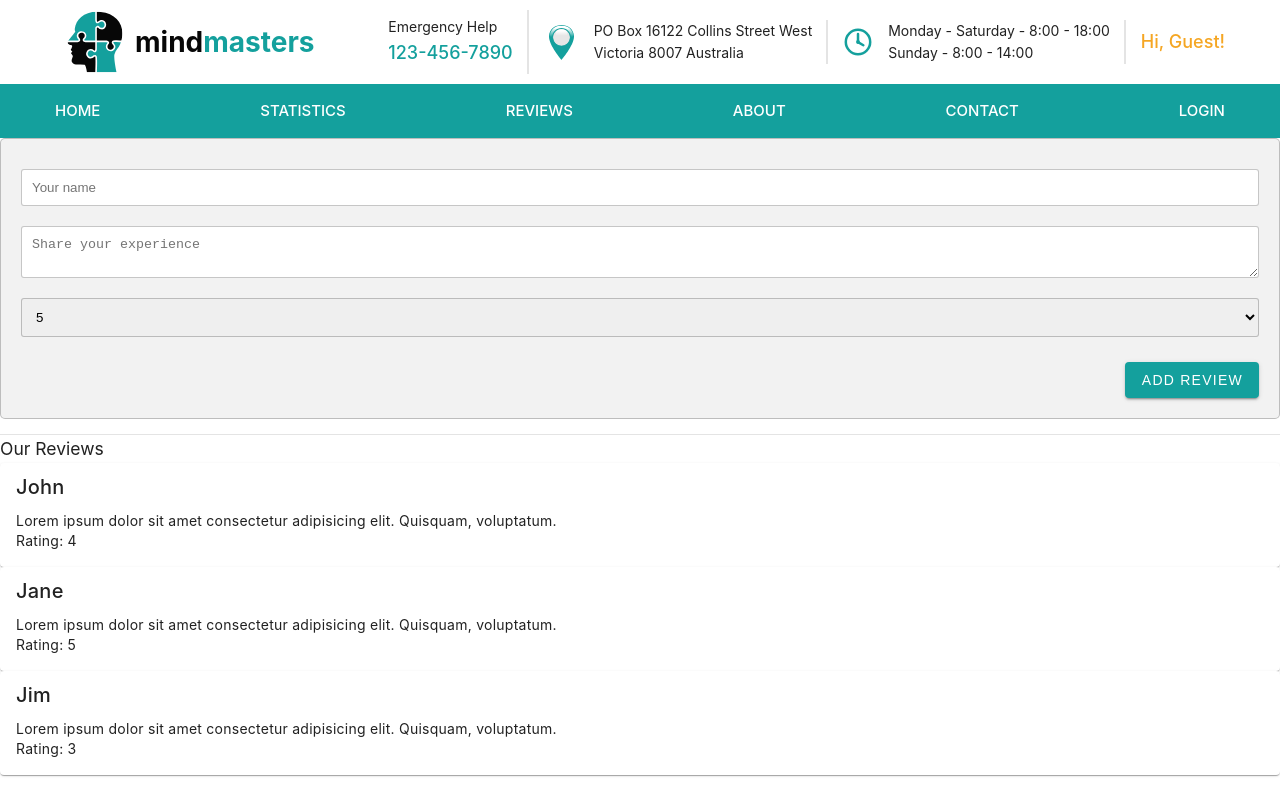
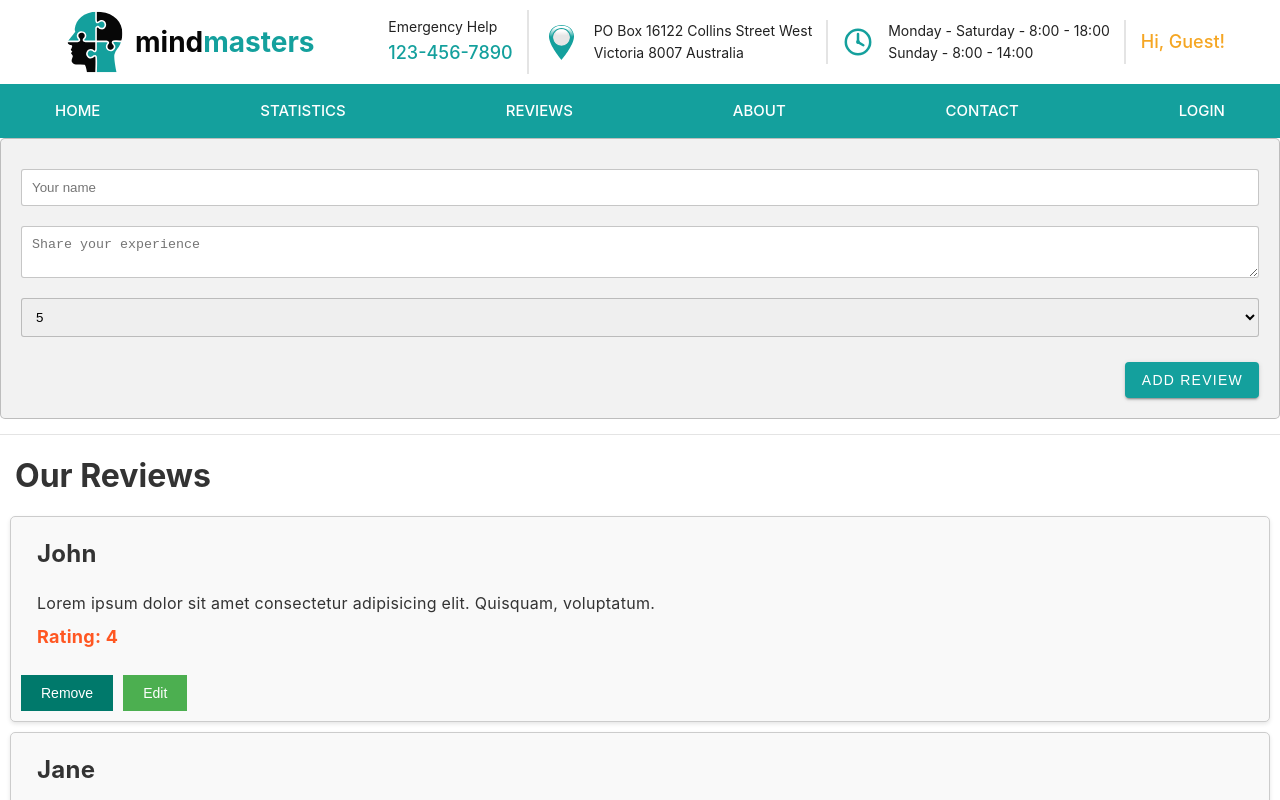
Before and after one commit to Feralwater/CogniLearn, a Vue app: page /reviews in a window 1280 px wide. Shown: the top 800 px of the page. Built offline with nearby package versions, Linux system fonts and the light colour scheme.

Commit message:
add edit/remove buttons

```diff
--- a/src/components/ReviewList/ReviewList.vue
+++ b/src/components/ReviewList/ReviewList.vue
@@ -15,7 +15,16 @@ export default {
 
 <template>
   <div>
-    <h3> Our Reviews </h3>
+    <h3 class="header"> Our Reviews </h3>
     <view-item v-for="review in reviews" :key="review.id" :review="review" />
   </div>
 </template>
+
+<style scoped>
+.header {
+  font-size: 32px;
+  font-weight: bold;
+  margin: 15px;
+  color: #333;
+}
+</style>
--- a/src/components/ViewItem/ViewItem.vue
+++ b/src/components/ViewItem/ViewItem.vue
@@ -12,11 +12,76 @@ export default {
 </script>
 
 <template>
-  <v-card>
-    <v-card-title>{{ review.name }}</v-card-title>
-    <v-card-text>
-      <p>{{ review.review }}</p>
-      <p>Rating: {{ review.rating }}</p>
+  <v-card class="card">
+    <v-card-title class="card-title">{{ review.name }}</v-card-title>
+    <v-card-text class="card-text">
+      <p class="review-text">{{ review.review }}</p>
+      <p class="rating-text">Rating: {{ review.rating }}</p>
     </v-card-text>
+    <div class="button-container">
+      <button class="remove-button">Remove</button>
+      <button class="edit-button">Edit</button>
+    </div>
   </v-card>
 </template>
+
+<style scoped>
+.card {
+  border: 1px solid #ccc;
+  border-radius: 5px;
+  padding: 10px;
+  margin: 10px;
+  background-color: #f9f9f9;
+  box-shadow: 0 2px 4px rgba(0, 0, 0, 0.1);
+}
+
+.card-title {
+  font-size: 24px;
+  font-weight: bold;
+  margin-bottom: 10px;
+  color: #333;
+}
+
+.card-text {
+  font-size: 16px;
+  line-height: 1.4;
+  margin-bottom: 10px;
+  color: #666;
+}
+
+.review-text {
+  font-size: 16px;
+  line-height: 1.4;
+  margin-bottom: 10px;
+  color: #333;
+}
+
+.rating-text {
+  font-size: 18px;
+  font-weight: bold;
+  color: #FF5722;
+}
+
+.button-container {
+  margin-top: 10px;
+}
+
+.remove-button {
+  background-color: #00796B;
+  color: #fff;
+  padding: 10px 20px;
+  font-size: 14px;
+  border: none;
+  cursor: pointer;
+  margin-right: 10px;
+}
+
+.edit-button {
+  background-color: #4CAF50;
+  color: #fff;
+  padding: 10px 20px;
+  font-size: 14px;
+  border: none;
+  cursor: pointer;
+}
+</style>
```
